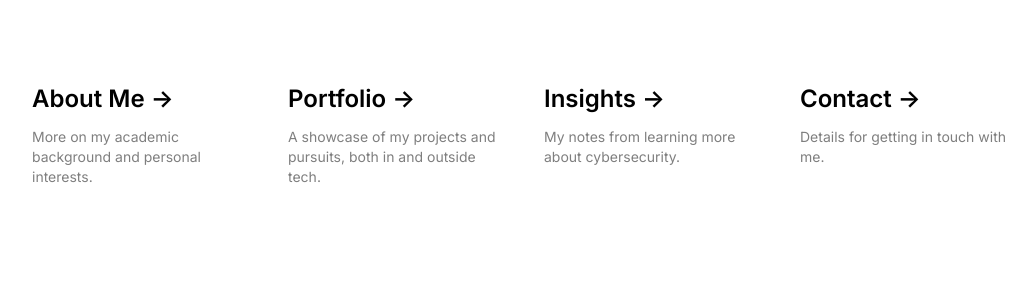
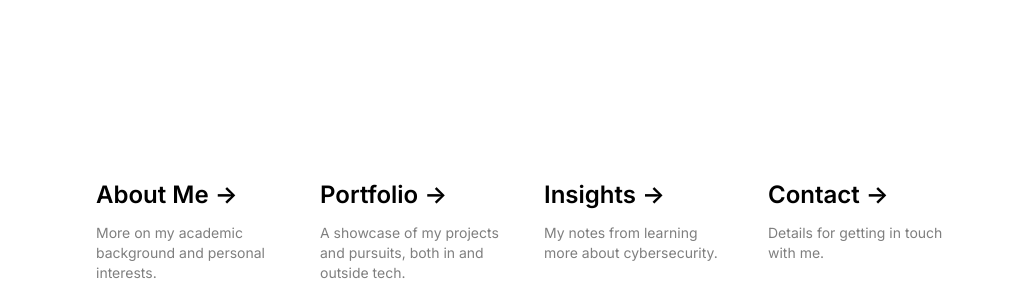
Before and after one commit to tildeeine/tildeeine.github.io, a Next.js app: page / in a window 1280 px wide. Shown: the part 500-800 px from the top of the page, without its empty margins (117-1153 px from the left). Built offline with nearby package versions, Linux system fonts and the light colour scheme.

Commit message:
Moved page content into components

```diff
--- a/src/app/page.tsx
+++ b/src/app/page.tsx
@@ -1,82 +1,19 @@
 import Image from 'next/image'
+import LandingSection from '../components/LandingSection';
+import AboutSection from '../components/AboutSection';
+import PortfolioSection from '../components/PortfolioSection';
+import ContactSection from '../components/ContactSection';
 
-export default function Home() {
+const Home: React.FC = () => {
   return (
     <main className="flex min-h-screen flex-col items-center justify-between p-24">
-      <div className="z-10 max-w-5xl w-full items-center justify-between font-mono text-sm lg:flex">
-        <div className="fixed bottom-0 left-0 flex h-48 w-full items-end justify-center bg-gradient-to-t from-white via-white dark:from-black dark:via-black lg:static lg:h-auto lg:w-auto lg:bg-none">
-        </div>
-      </div>
+      <LandingSection />
+      <AboutSection />
+      <PortfolioSection />
+      <ContactSection />
+    </main>
+  );
+}
 
-      <div className="mb-32 grid text-center lg:max-w-5xl lg:w-full lg:mb-0 lg:grid-cols-4 lg:text-left">
-        <a
-          href="https://nextjs.org/docs?utm_source=create-next-app&utm_medium=appdir-template&utm_campaign=create-next-app"
-          className="group rounded-lg border border-transparent px-5 py-4 transition-colors hover:border-gray-300 hover:bg-gray-100 hover:dark:border-neutral-700 hover:dark:bg-neutral-800/30"
-          target="_blank"
-          rel="noopener noreferrer"
-        >
-          <h2 className={`mb-3 text-2xl font-semibold`}>
-            About Me{' '}
-            <span className="inline-block transition-transform group-hover:translate-x-1 motion-reduce:transform-none">
-              -&gt;
-            </span>
-          </h2>
-          <p className={`m-0 max-w-[30ch] text-sm opacity-50`}>
-            More on my academic background and personal interests.
-          </p>
-        </a>
 
-        <a
-          href="https://nextjs.org/learn?utm_source=create-next-app&utm_medium=appdir-template-tw&utm_campaign=create-next-app"
-          className="group rounded-lg border border-transparent px-5 py-4 transition-colors hover:border-gray-300 hover:bg-gray-100 hover:dark:border-neutral-700 hover:dark:bg-neutral-800/30"
-          target="_blank"
-          rel="noopener noreferrer"
-        >
-          <h2 className={`mb-3 text-2xl font-semibold`}>
-            Portfolio{' '}
-            <span className="inline-block transition-transform group-hover:translate-x-1 motion-reduce:transform-none">
-              -&gt;
-            </span>
-          </h2>
-          <p className={`m-0 max-w-[30ch] text-sm opacity-50`}>
-            A showcase of my projects and pursuits, both in and outside tech.
-          </p>
-        </a>
-
-        <a
-          href="https://vercel.com/templates?framework=next.js&utm_source=create-next-app&utm_medium=appdir-template&utm_campaign=create-next-app"
-          className="group rounded-lg border border-transparent px-5 py-4 transition-colors hover:border-gray-300 hover:bg-gray-100 hover:dark:border-neutral-700 hover:dark:bg-neutral-800/30"
-          target="_blank"
-          rel="noopener noreferrer"
-        >
-          <h2 className={`mb-3 text-2xl font-semibold`}>
-            Insights{' '}
-            <span className="inline-block transition-transform group-hover:translate-x-1 motion-reduce:transform-none">
-              -&gt;
-            </span>
-          </h2>
-          <p className={`m-0 max-w-[30ch] text-sm opacity-50`}>
-            My notes from learning more about cybersecurity.
-          </p>
-        </a>
-
-        <a
-          href="https://vercel.com/new?utm_source=create-next-app&utm_medium=appdir-template&utm_campaign=create-next-app"
-          className="group rounded-lg border border-transparent px-5 py-4 transition-colors hover:border-gray-300 hover:bg-gray-100 hover:dark:border-neutral-700 hover:dark:bg-neutral-800/30"
-          target="_blank"
-          rel="noopener noreferrer"
-        >
-          <h2 className={`mb-3 text-2xl font-semibold`}>
-            Contact{' '}
-            <span className="inline-block transition-transform group-hover:translate-x-1 motion-reduce:transform-none">
-              -&gt;
-            </span>
-          </h2>
-          <p className={`m-0 max-w-[30ch] text-sm opacity-50`}>
-            Details for getting in touch with me.
-          </p>
-        </a>
-      </div>
-    </main>
-  )
-}
+export default Home;
--- /dev/null
+++ b/src/components/AboutSection.tsx
@@ -0,0 +1,11 @@
+import React from "react";
+
+const AboutSection: React.FC = () => {
+    return (
+        <section>
+            {/* Your content about you goes here */}
+        </section>
+    );
+}
+
+export default AboutSection;
--- a/src/components/ContactMe.tsx
+++ b/src/components/ContactSection.tsx
@@ -1,6 +1,6 @@
 import React from "react";
 
-const ContactMe = () => {
+const ContactSection: React.FC = () => {
     return (
         <div id="contact" className="w-full h-screen bg-[#edede9] text-gray-700">
             <div className="flex flex-col justify-center items-center w-full h-full">
@@ -28,4 +28,4 @@ const ContactMe = () => {
     );
 };
 
-export default ContactMe;
+export default ContactSection;
--- a/src/components/HomePage.tsx
+++ /dev/null
@@ -1 +0,0 @@
-import React from "react";
--- /dev/null
+++ b/src/components/LandingSection.tsx
@@ -0,0 +1,84 @@
+import React from "react";
+
+const LandingSection: React.FC = () => {
+    return (
+        <main className="flex min-h-screen flex-col items-center justify-between p-24">
+            <div className="z-10 max-w-5xl w-full items-center justify-between font-mono text-sm lg:flex">
+                <div className="fixed bottom-0 left-0 flex h-48 w-full items-end justify-center bg-gradient-to-t from-white via-white dark:from-black dark:via-black lg:static lg:h-auto lg:w-auto lg:bg-none">
+                </div>
+            </div>
+
+            <div className="mb-32 grid text-center lg:max-w-5xl lg:w-full lg:mb-0 lg:grid-cols-4 lg:text-left">
+                <a
+                    href="https://nextjs.org/docs?utm_source=create-next-app&utm_medium=appdir-template&utm_campaign=create-next-app"
+                    className="group rounded-lg border border-transparent px-5 py-4 transition-colors hover:border-gray-300 hover:bg-gray-100 hover:dark:border-neutral-700 hover:dark:bg-neutral-800/30"
+                    target="_blank"
+                    rel="noopener noreferrer"
+                >
+                    <h2 className={`mb-3 text-2xl font-semibold`}>
+                        About Me{' '}
+                        <span className="inline-block transition-transform group-hover:translate-x-1 motion-reduce:transform-none">
+                            -&gt;
+                        </span>
+                    </h2>
+                    <p className={`m-0 max-w-[30ch] text-sm opacity-50`}>
+                        More on my academic background and personal interests.
+                    </p>
+                </a>
+
+                <a
+                    href="https://nextjs.org/learn?utm_source=create-next-app&utm_medium=appdir-template-tw&utm_campaign=create-next-app"
+                    className="group rounded-lg border border-transparent px-5 py-4 transition-colors hover:border-gray-300 hover:bg-gray-100 hover:dark:border-neutral-700 hover:dark:bg-neutral-800/30"
+                    target="_blank"
+                    rel="noopener noreferrer"
+                >
+                    <h2 className={`mb-3 text-2xl font-semibold`}>
+                        Portfolio{' '}
+                        <span className="inline-block transition-transform group-hover:translate-x-1 motion-reduce:transform-none">
+                            -&gt;
+                        </span>
+                    </h2>
+                    <p className={`m-0 max-w-[30ch] text-sm opacity-50`}>
+                        A showcase of my projects and pursuits, both in and outside tech.
+                    </p>
+                </a>
+
+                <a
+                    href="https://vercel.com/templates?framework=next.js&utm_source=create-next-app&utm_medium=appdir-template&utm_campaign=create-next-app"
+                    className="group rounded-lg border border-transparent px-5 py-4 transition-colors hover:border-gray-300 hover:bg-gray-100 hover:dark:border-neutral-700 hover:dark:bg-neutral-800/30"
+                    target="_blank"
+                    rel="noopener noreferrer"
+                >
+                    <h2 className={`mb-3 text-2xl font-semibold`}>
+                        Insights{' '}
+                        <span className="inline-block transition-transform group-hover:translate-x-1 motion-reduce:transform-none">
+                            -&gt;
+                        </span>
+                    </h2>
+                    <p className={`m-0 max-w-[30ch] text-sm opacity-50`}>
+                        My notes from learning more about cybersecurity.
+                    </p>
+                </a>
+
+                <a
+                    href="https://vercel.com/new?utm_source=create-next-app&utm_medium=appdir-template&utm_campaign=create-next-app"
+                    className="group rounded-lg border border-transparent px-5 py-4 transition-colors hover:border-gray-300 hover:bg-gray-100 hover:dark:border-neutral-700 hover:dark:bg-neutral-800/30"
+                    target="_blank"
+                    rel="noopener noreferrer"
+                >
+                    <h2 className={`mb-3 text-2xl font-semibold`}>
+                        Contact{' '}
+                        <span className="inline-block transition-transform group-hover:translate-x-1 motion-reduce:transform-none">
+                            -&gt;
+                        </span>
+                    </h2>
+                    <p className={`m-0 max-w-[30ch] text-sm opacity-50`}>
+                        Details for getting in touch with me.
+                    </p>
+                </a>
+            </div>
+        </main>
+    );
+}
+
+export default LandingSection;
--- /dev/null
+++ b/src/components/PortfolioSection.tsx
@@ -0,0 +1,11 @@
+import React from "react";
+
+const PortfolioSection: React.FC = () => {
+    return (
+        <section>
+            {/* Your projects and their descriptions go here */}
+        </section>
+    );
+}
+
+export default PortfolioSection;
--- a/src/components/Projects.tsx
+++ /dev/null
@@ -1 +0,0 @@
-import React from "react";
```
